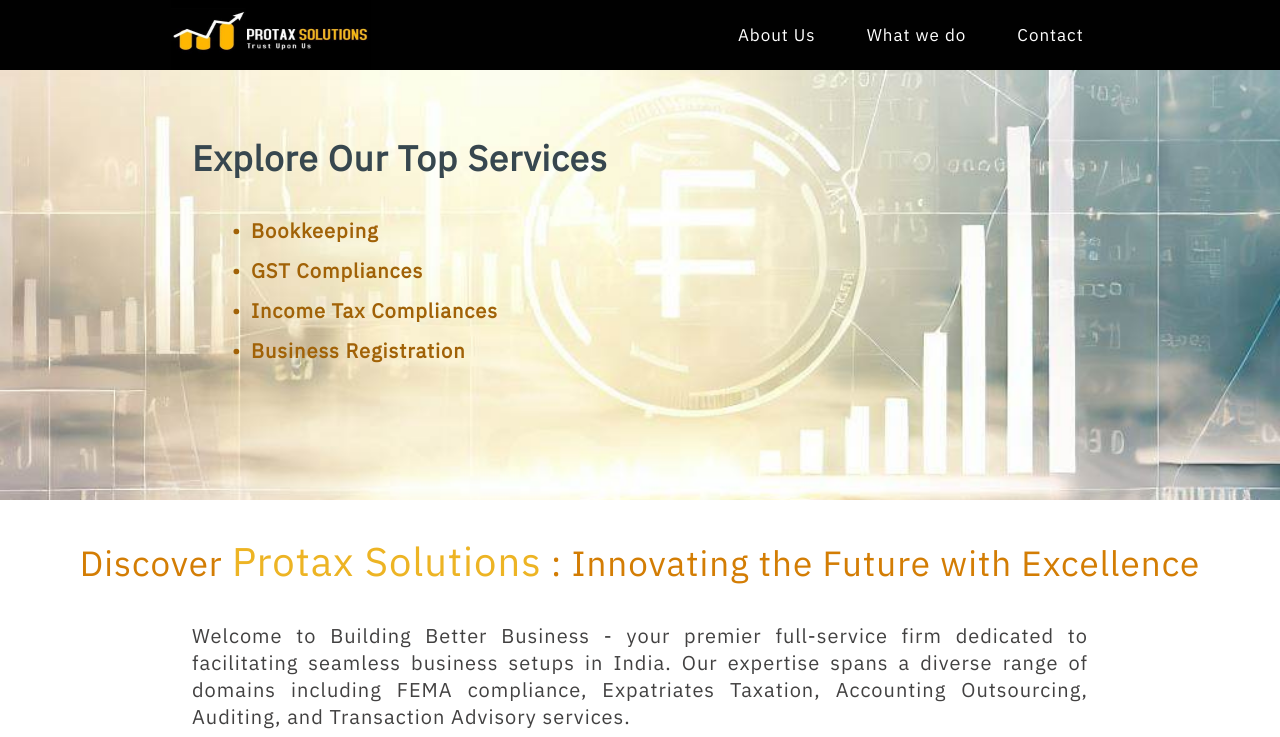
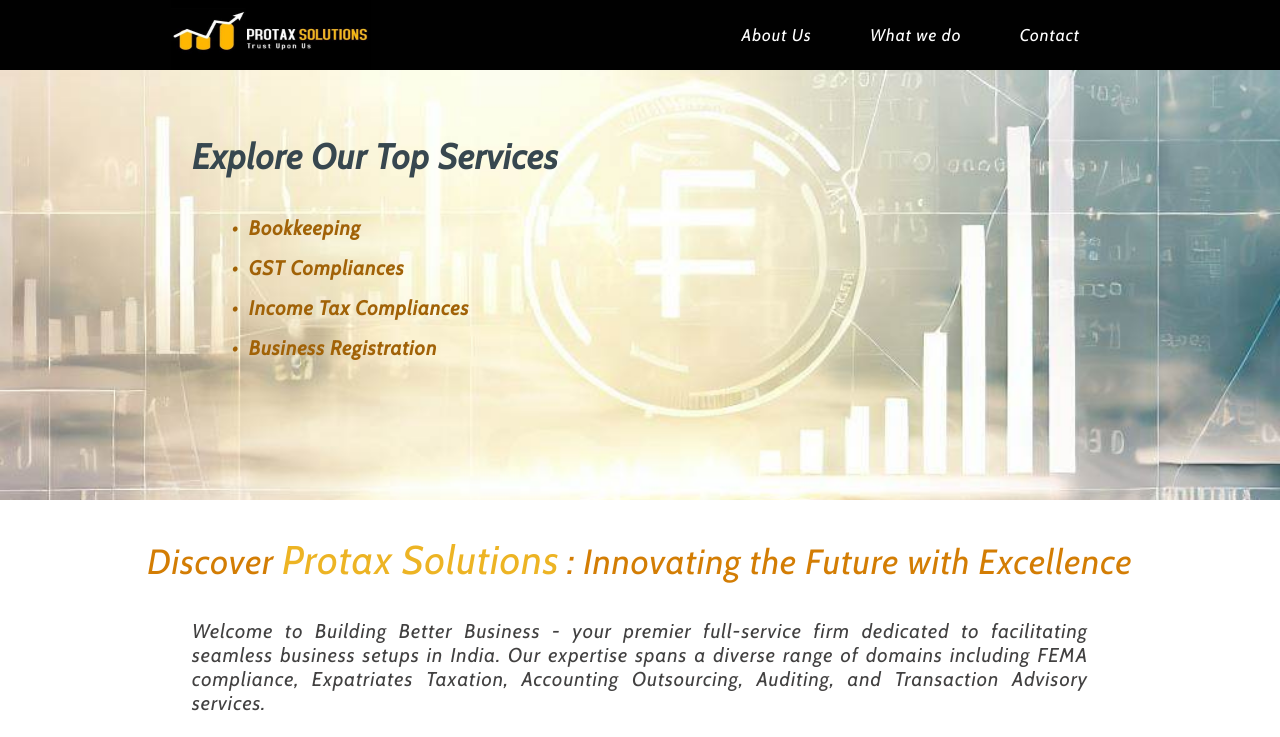
Before and after one commit to UttamVerma/ProtaxSolutions, a React (Create React App) app: page / in a window 1280 px wide. Shown: the top 737 px of the page. Built offline with nearby package versions, Linux system fonts and the light colour scheme; no server answers; the database is empty.

Commit message:
changed font

```diff
--- a/public/index.html
+++ b/public/index.html
@@ -29,12 +29,15 @@
       href="https://fonts.googleapis.com/css2?family=Lobster&family=PT+Serif&family=Playfair+Display&display=swap"
       rel="stylesheet"
     /> -->
-    <link rel="preconnect" href="https://fonts.googleapis.com" />
+    <!-- <link rel="preconnect" href="https://fonts.googleapis.com" />
     <link rel="preconnect" href="https://fonts.gstatic.com" crossorigin />
     <link
       href="https://fonts.googleapis.com/css2?family=IBM+Plex+Sans&display=swap"
       rel="stylesheet"
-    />
+    /> -->
+    <link rel="preconnect" href="https://fonts.googleapis.com">
+<link rel="preconnect" href="https://fonts.gstatic.com" crossorigin>
+<link href="https://fonts.googleapis.com/css2?family=Cabin:ital@1&display=swap" rel="stylesheet">
     <title>ProTax Solutions | Trust Upon Us</title>
   </head>
   <body>
--- a/src/App.css
+++ b/src/App.css
@@ -1,6 +1,7 @@
 body {
   /* font-family: 'Montserrat', sans-serif; */
-  font-family: 'IBM Plex Sans', sans-serif;
+  /* font-family: 'IBM Plex Sans', sans-serif; */
+  font-family: 'Cabin', sans-serif;
 }
 
 .App {
```
